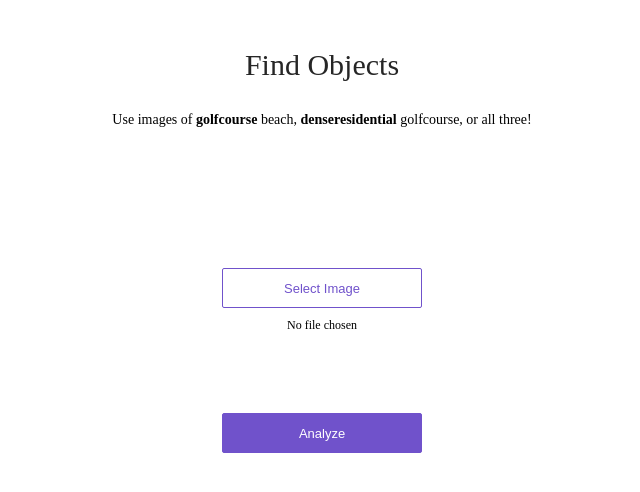
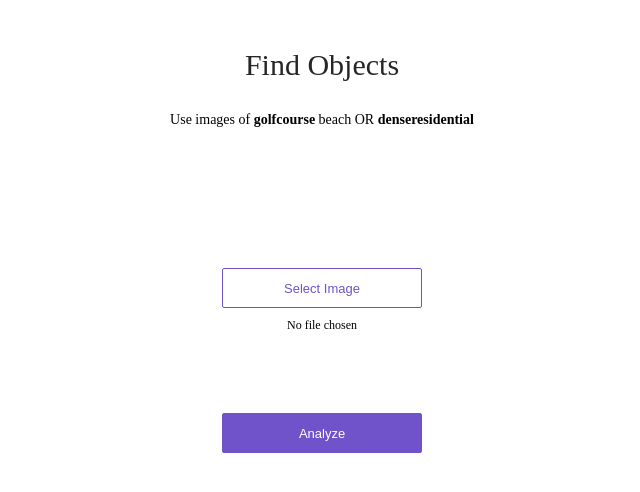
Before and after one commit to wangduan023/docker-starter-model-serving, a plain HTML site: page app/view/index.html in a window 1280 px wide. Shown: the whole page, without its empty margins (318-958 px from the left). Drawn offline with Linux system fonts and the light colour scheme.

Commit message:
Update index.html

```diff
--- a/app/view/index.html
+++ b/app/view/index.html
@@ -9,8 +9,7 @@
     <div class='center'>
         <div class='title'>Find Objects</div>
         <p>
-            Use images of <strong>golfcourse</strong> beach, <strong>denseresidential</strong> golfcourse, or
-  all three!
+            Use images of <strong>golfcourse</strong> beach OR <strong>denseresidential</strong>
         </p>
         <div class='content'>
             <div class='no-display'>
```
